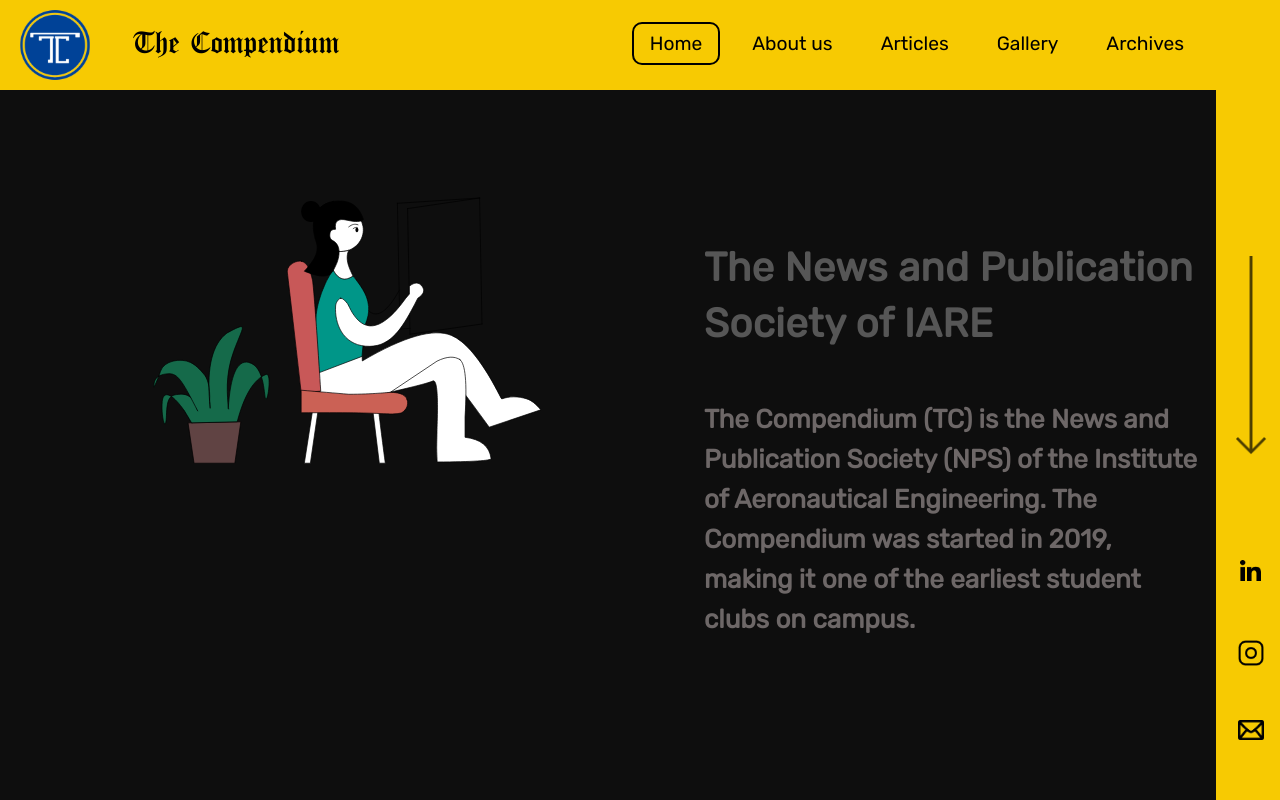
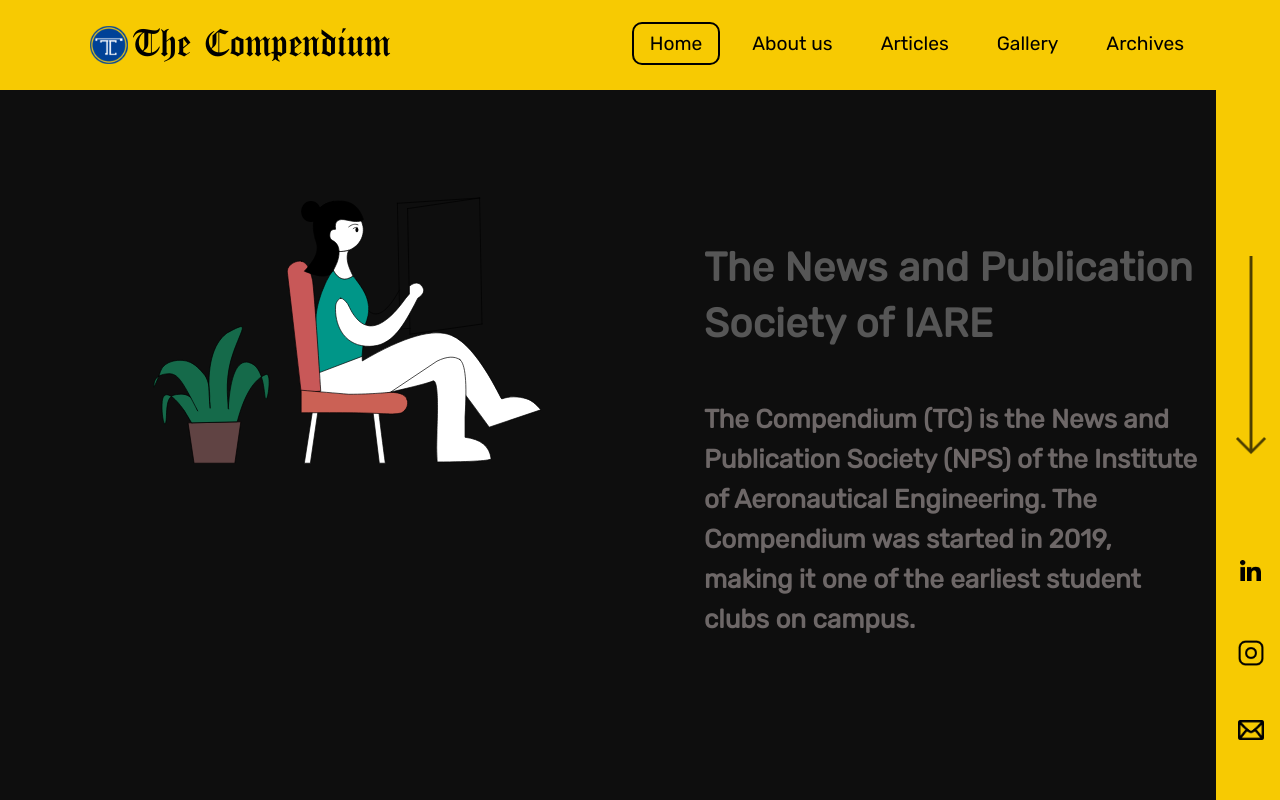
Before and after one commit to Akhilchary/compendium-clientside, a React (Create React App) app: page /#/ in a window 1280 px wide. Shown: the top 800 px of the page. Built offline with nearby package versions, Linux system fonts and the light colour scheme; no server answers.

Commit message:
Update Navbar.css

```diff
--- a/src/components/Navbar/Navbar.css
+++ b/src/components/Navbar/Navbar.css
@@ -31,20 +31,20 @@
 .nav-logo {
   color: black;
   align-items: center;
-  margin-left: 4rem;
+  margin-left: 6rem;
   margin-bottom: 1rem;
   cursor: pointer;
   text-decoration: none;
-  font-size: 2rem;
+  font-size: 2.5rem;
   flex-grow: 1;
   font-weight: 400;
   font-family: CanterBury;
 }
 
 .nav-logo-img>img{
-  width: 70px;
+  width: 38px;
   position: relative;
-  left: 20px;
+  left: 90px;
   bottom: 8px;
 
 }
```
